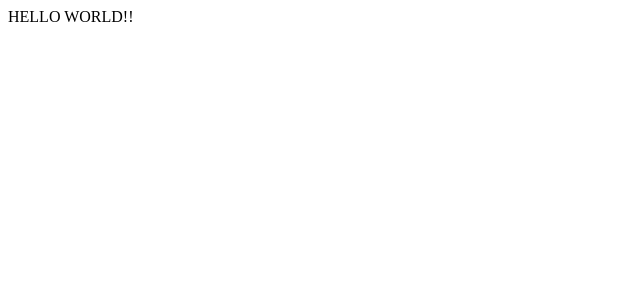
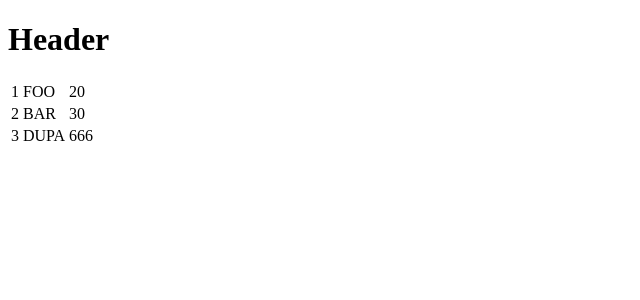
Before and after one commit to mrowinski123/reactApp, a React app: page / in a window 1280 px wide. Shown: the top 300 px of the page, without its empty margins (0-640 px from the left). Built offline with nearby package versions, Linux system fonts and the light colour scheme.

Commit message:
displaying of array with REACT

```diff
--- a/App.jsx
+++ b/App.jsx
@@ -4,13 +4,67 @@
 import React from 'react';
 
 class App extends React.Component {
+   constructor() {
+       super();
+
+
+       this.state = {
+           data:
+           [
+               {
+               "id": 1,
+               "name": "FOO",
+               "age": "20"
+               },
+
+               {
+                   "id":2,
+                   "name":"BAR",
+                   "age":"30"
+               },
+
+               {
+                   "id":3,
+                   "name":"DUPA",
+                   "age":"666"
+               }
+           ]
+       }
+   }
+
+   render(){
+       return(
+           <div>
+               <Header/>
+               <table>
+                   <tbody>
+                   {this.state.data.map((person,i) => <TableRow key = {i} data = {person}/>)}
+                   </tbody>
+               </table>
+           </div>
+       );
+   }
+}
+
+class Header extends React.Component {
     render() {
-        return (
-            <div>
-                HELLO WORLD!!
-            </div>
+        return(
+          <div>
+              <h1>Header</h1>
+          </div>
         );
     }
 }
 
+class TableRow extends React.Component {
+    render() {
+        return (
+            <tr>
+                <td>{this.props.data.id}</td>
+                <td>{this.props.data.name}</td>
+                <td>{this.props.data.age}</td>
+            </tr>
+        );
+    }
+}
 export default App;
```
